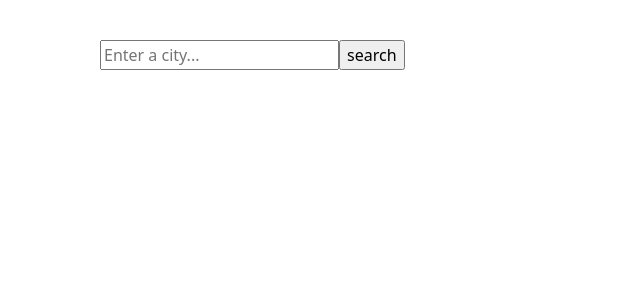
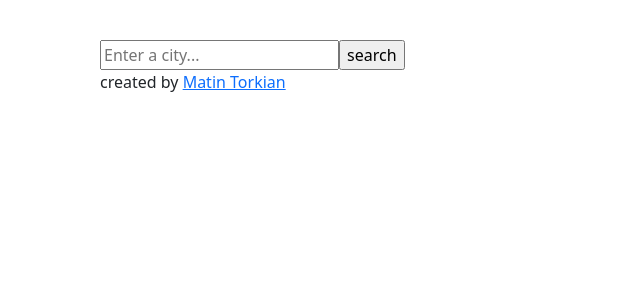
Before and after one commit to matintorkian/weather-app, a React (Create React App) app: page / in a window 1280 px wide. Shown: the top 300 px of the page, without its empty margins (0-640 px from the left). Built offline with nearby package versions, Linux system fonts and the light colour scheme.

Commit message:
added the github repository link

```diff
--- a/src/App.js
+++ b/src/App.js
@@ -6,6 +6,14 @@
     <div className="App">
       <header className="App-header">
         <Weather />
+        created by{" "}
+        <a
+          href="https://github.com/matintorkian/weather-app"
+          target="_blank"
+          rel="noreferrer"
+        >
+          Matin Torkian
+        </a>
       </header>
     </div>
   );
```
